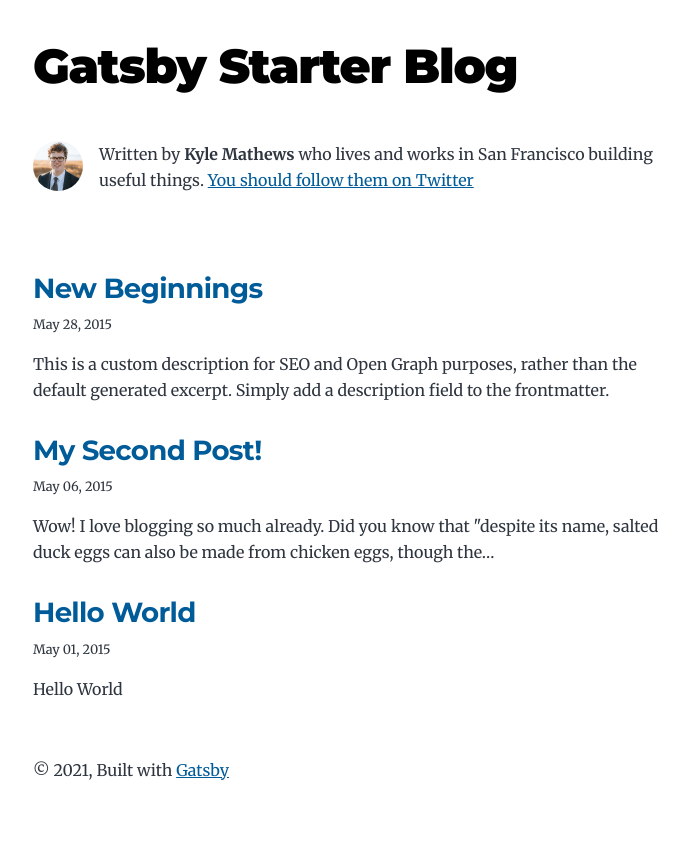
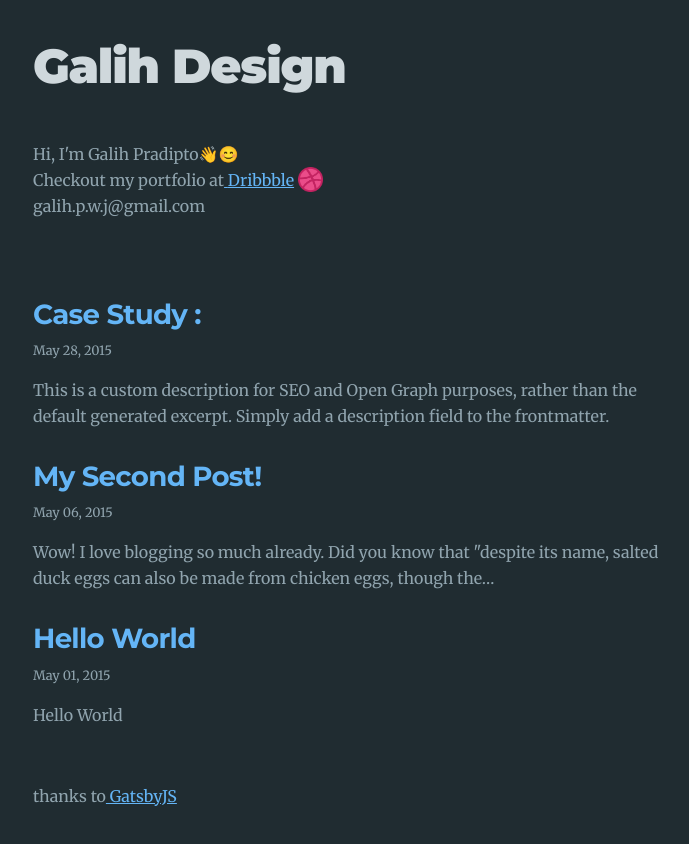
Before and after one commit to galihprad/galihdesign, a Gatsby site: page / in a window 1280 px wide. Shown: the whole page, without its empty margins (291-980 px from the left). Built offline with nearby package versions, Linux system fonts and the light colour scheme; Gatsby itself is replaced by a stand-in of ours.

Commit message:
Update style 2 (#2)

```diff
--- a/content/blog/new-beginnings/index.md
+++ b/content/blog/new-beginnings/index.md
@@ -1,5 +1,5 @@
 ---
-title: New Beginnings
+title: "Case Study : "
 date: "2015-05-28T22:40:32.169Z"
 description: This is a custom description for SEO and Open Graph purposes, rather than the default generated excerpt. Simply add a description field to the frontmatter.
 ---
--- a/gatsby-config.js
+++ b/gatsby-config.js
@@ -1,6 +1,6 @@
 module.exports = {
   siteMetadata: {
-    title: `Gatsby Starter Blog`,
+    title: `Galih Design`,
     author: {
       name: `Kyle Mathews`,
       summary: `who lives and works in San Francisco building useful things.`,
--- a/src/components/bio.js
+++ b/src/components/bio.js
@@ -28,27 +28,40 @@
 
   // Set these values by editing "siteMetadata" in gatsby-config.js
   const author = data.site.siteMetadata?.author
-  const social = data.site.siteMetadata?.social
 
   return (
     <div className="bio">
-      <StaticImage
+      {/* <StaticImage
         className="bio-avatar"
         layout="fixed"
         formats={["AUTO", "WEBP", "AVIF"]}
-        src="../images/profile-pic.png"
+        src="../images/profile-pico.png"
         width={50}
         height={50}
         quality={95}
         alt="Profile picture"
-      />
+      /> */}
       {author?.name && (
         <p>
-          Written by <strong>{author.name}</strong> {author?.summary || null}
-          {` `}
-          <a href={`https://twitter.com/${social?.twitter || ``}`}>
-            You should follow them on Twitter
-          </a>
+          Hi, I'm Galih Pradipto👋😊
+          <br /> Checkout my portfolio at
+          <a
+            href={`https://dribbble.com/galihprad`}
+            target="_blank"
+            rel="noreferrer"
+          >
+            {" "}
+            Dribbble
+          </a>{" "}
+          <StaticImage
+            formats={["AUTO", "WEBP", "AVIF"]}
+            src="../images/dribbble.png"
+            width={25}
+            height={25}
+            quality={95}
+            alt="Profile picture"
+          />
+          <br /> galih.p.w.j@gmail.com
         </p>
       )}
     </div>
--- a/src/components/layout.js
+++ b/src/components/layout.js
@@ -15,7 +15,7 @@
   } else {
     header = (
       <Link className="header-link-home" to="/">
-        {title}
+        ← Home | {title}
       </Link>
     )
   }
@@ -25,9 +25,8 @@
       <header className="global-header">{header}</header>
       <main>{children}</main>
       <footer>
-        © {new Date().getFullYear()}, Built with
-        {` `}
-        <a href="https://www.gatsbyjs.com">Gatsby</a>
+        thanks to
+        <a href="https://www.gatsbyjs.com"> GatsbyJS</a>
       </footer>
     </div>
   )
--- a/src/pages/index.js
+++ b/src/pages/index.js
@@ -12,7 +12,7 @@
   if (posts.length === 0) {
     return (
       <Layout location={location} title={siteTitle}>
-        <Seo title="All posts" />
+        <Seo title="Home" />
         <Bio />
         <p>
           No blog posts found. Add markdown posts to "content/blog" (or the
@@ -25,7 +25,7 @@
 
   return (
     <Layout location={location} title={siteTitle}>
-      <Seo title="All posts" />
+      <Seo title="Home" />
       <Bio />
       <ol style={{ listStyle: `none` }}>
         {posts.map(post => {
--- a/src/style.css
+++ b/src/style.css
@@ -54,12 +54,12 @@
   --fontSize-5: 2.074rem;
   --fontSize-6: 2.488rem;
   --fontSize-7: 2.986rem;
-  --color-primary: #005b99;
-  --color-text: #2e353f;
-  --color-text-light: #4f5969;
-  --color-heading: #1a202c;
-  --color-heading-black: black;
-  --color-accent: #d1dce5;
+  --color-primary: #64b5f6;
+  --color-text: #90a4ae;
+  --color-text-light: #90a4ae;
+  --color-heading: #64b5f6;
+  --color-heading-black: #cfd8dc;
+  --color-accent: #82b1ff;
 }
 
 /* HTML elements */
@@ -81,6 +81,7 @@
   font-family: var(--font-body);
   font-size: var(--fontSize-1);
   color: var(--color-text);
+  background-color: #202c31;
 }
 
 footer {
@@ -256,6 +257,7 @@
 
 .main-heading {
   font-size: var(--fontSize-7);
+  /* color: #42a5f5; */
   margin: 0;
 }
 
```
Also changed, not shown: src/images/dribbble.png (added), src/images/gatsby-icon.png, src/images/profile-pic.png (deleted).
